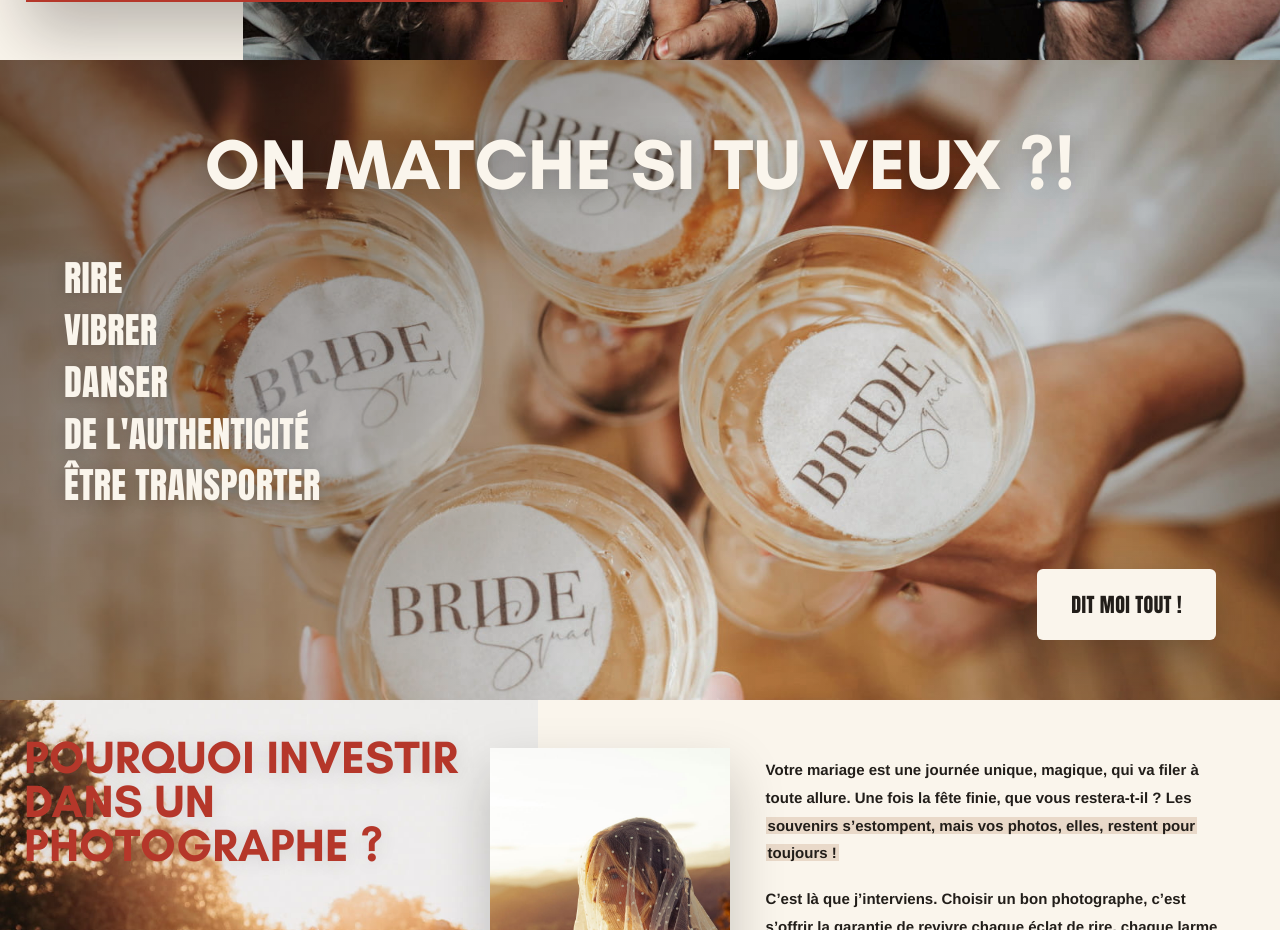
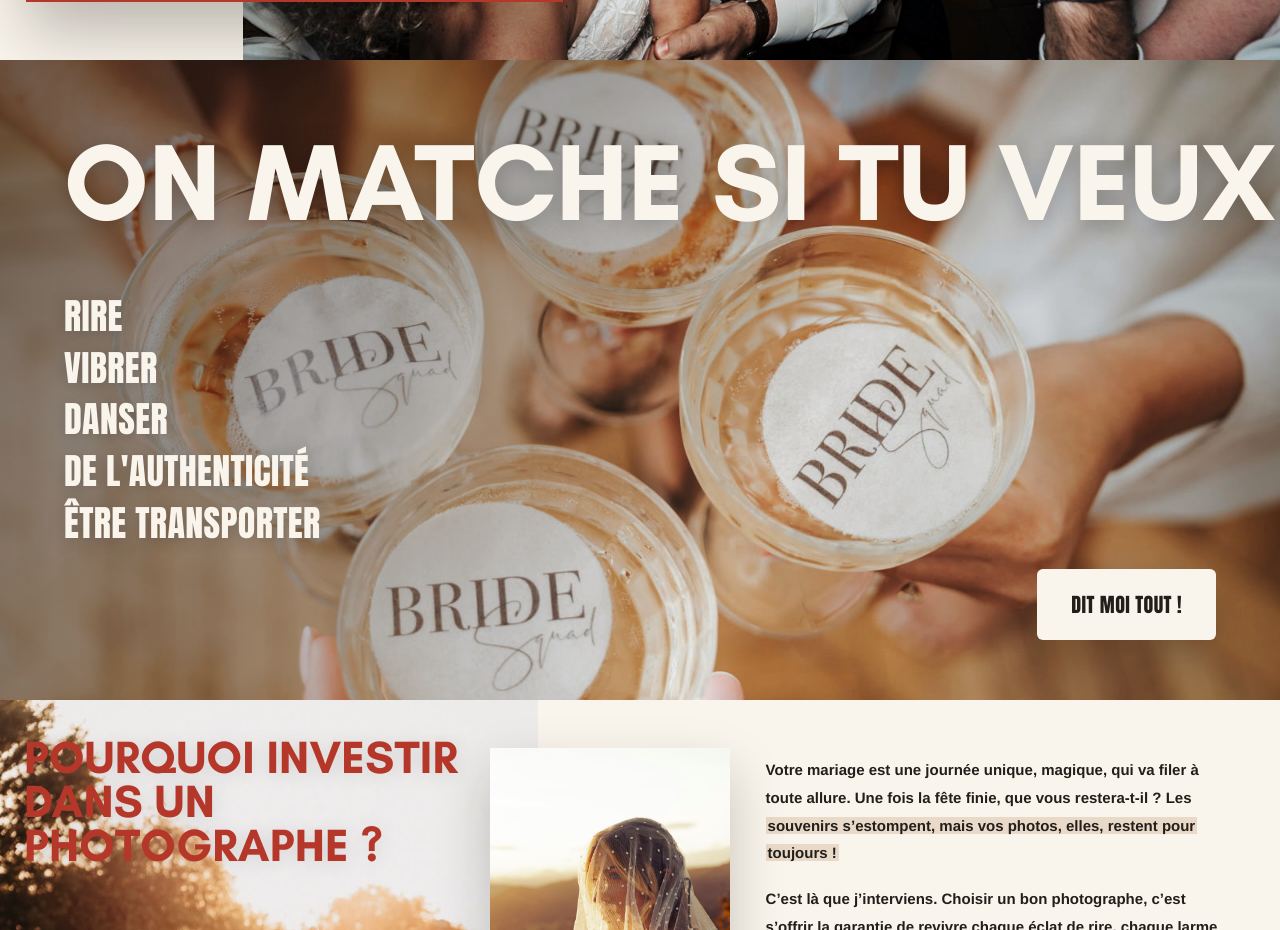
Before and after one commit to saslandeco-cmyk/tioto-photographe, a Next.js app: page / in a window 1280 px wide. Shown: the part 1460-2390 px from the top of the page. Built offline with nearby package versions, Linux system fonts and the light colour scheme.

Commit message:
Update Match.module.css

```diff
--- a/app/components/Match.module.css
+++ b/app/components/Match.module.css
@@ -41,9 +41,9 @@
   font-weight: 700;
   text-transform: uppercase;
   color: var(--cream);
-  font-size: clamp(20px, 5.6vw, 78px);
+  font-size: 110px;
   line-height: 0.98;
-  letter-spacing: 0.005em;
+  letter-spacing: 0em;
   margin: 0;
   width: 100%;
   text-align: center;
```
